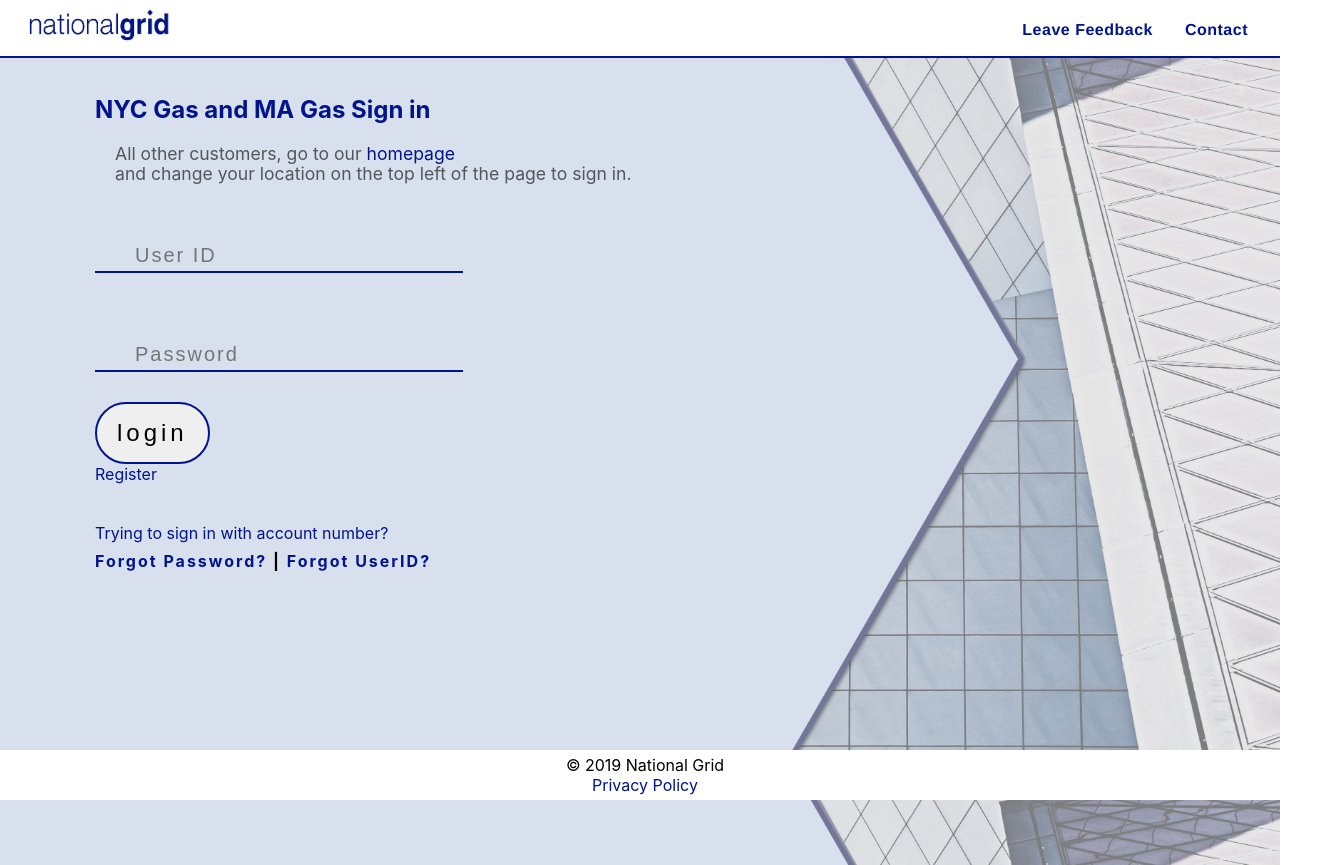
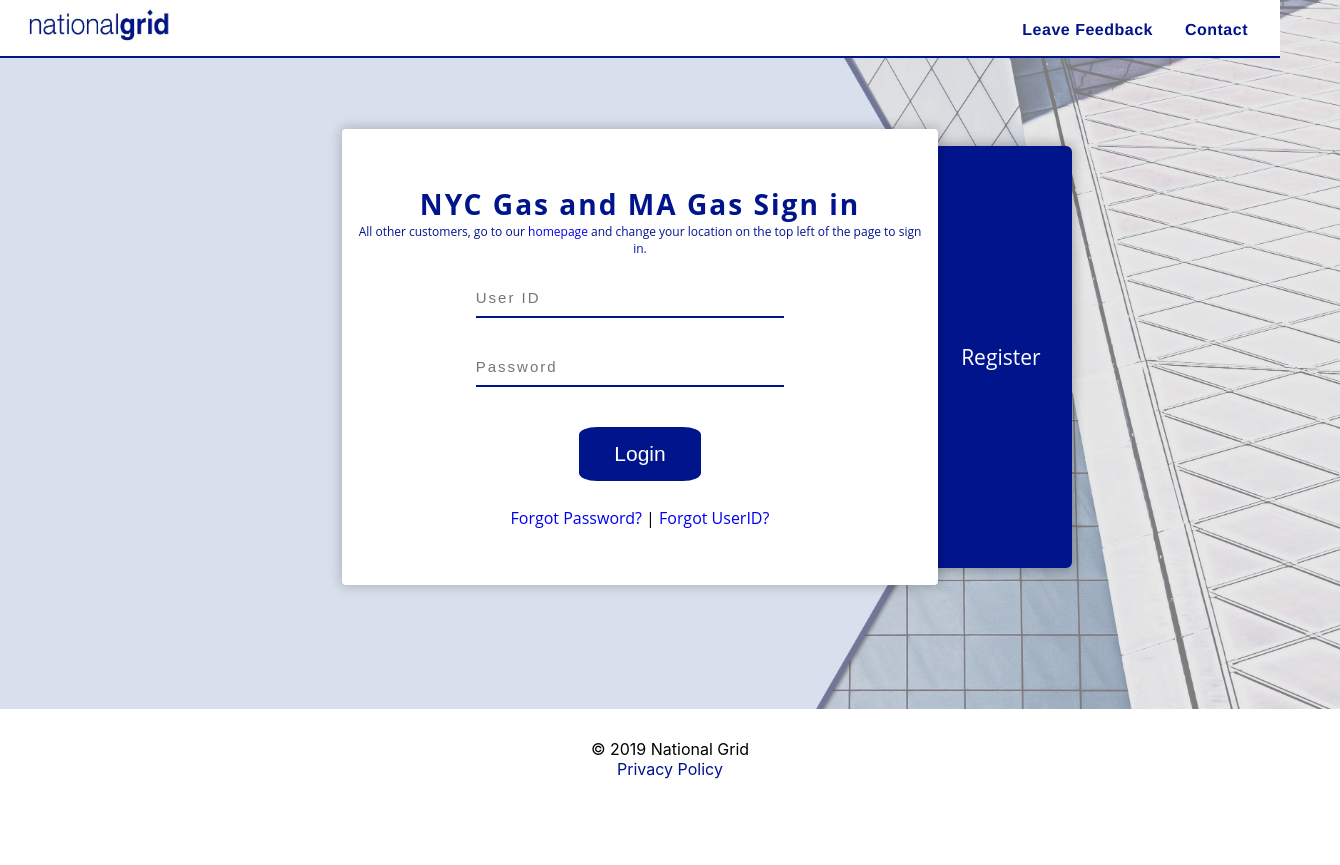
Before and after one commit to nirmaperera/NationalGridRedesign, a React (Create React App) app: page / in a window 1280 px wide. Shown: the whole page, 1340 px wide, since content can reach past the window. After the commit the page ends 809 px from the top, so only its background shows below. Built offline with nearby package versions, Linux system fonts and the light colour scheme.

Commit message:
redesign of login and register

```diff
--- a/src/components/content/Main.js
+++ b/src/components/content/Main.js
@@ -2,12 +2,13 @@
 
 import React from 'react';
 import './main.css';
-import Login from '../content/login/Login';
+
+import ToggleLogin from './ToggleLogin';
 
 const Main = () => (
 
     <div >
-        <Login />
+        <ToggleLogin />
     </div>
 
 );
--- /dev/null
+++ b/src/components/content/ToggleLogin.js
@@ -0,0 +1,74 @@
+import React from 'react';
+import Login from './login/Login';
+import Register from './register/Register';
+
+import '../content/login/login.css';
+
+class ToggleLogin extends React.Component {
+  constructor(props) {
+    super(props);
+    this.state = {
+      isLogginActive: true
+    };
+  }
+
+  componentDidMount() {
+    //Add .right by default
+    this.rightSide.classList.add("right");
+  }
+
+  changeState = () => {
+    const { isLogginActive } = this.state;
+
+    if (isLogginActive) {
+      this.rightSide.classList.remove("right");
+      this.rightSide.classList.add("left");
+    } else {
+      this.rightSide.classList.remove("left");
+      this.rightSide.classList.add("right");
+    }
+    this.setState(prevState => ({ isLogginActive: !prevState.isLogginActive }));
+  }
+
+  render() {
+    const { isLogginActive } = this.state;
+    const current = isLogginActive ? "Register" : "Login";
+    const currentActive = isLogginActive ? "login" : "register";
+    return (
+      <div className="App">
+        <div className="login">
+          <div className="container" ref={ref => (this.container = ref)}>
+            {isLogginActive && (
+              <Login containerRef={ref => (this.current = ref)} />
+            )}
+            {!isLogginActive && (
+              <Register containerRef={ref => (this.current = ref)} />
+            )}
+          </div>
+          <RightSide
+            current={current}
+            currentActive={currentActive}
+            containerRef={ref => (this.rightSide = ref)}
+            onClick={this.changeState}
+          />
+        </div>
+      </div>
+    );
+  }
+}
+
+const RightSide = props => {
+  return (
+    <div
+      className="right-side"
+      ref={props.containerRef}
+      onClick={props.onClick}
+    >
+      <div className="inner-container">
+        <div className="text">{props.current}</div>
+      </div>
+    </div>
+  );
+};
+
+export default ToggleLogin;
--- a/src/components/content/login/Login.js
+++ b/src/components/content/login/Login.js
@@ -5,37 +5,43 @@ import './login.css';
 class Login extends Component {
     render() {
         return (
-            <form className="main-form">
-                <h2>NYC Gas and MA Gas Sign in</h2>
+            <div className="base-container" ref={this.props.containerRef}>
+                <div className="header">
+                    <h3>NYC Gas and MA Gas Sign in</h3>
+                    <p> All other customers, go to our <a href="https://www.nationalgridus.com/NY-Home/Default.aspx"> homepage</a>  and change your location on the top left of the page to sign in.</p>
+                </div>
+                <div className="content">
+                    <div className="form">
+                        <div className="form-group">
 
-                <p> All other customers, go to our <a href="https://www.nationalgridus.com/NY-Home/Default.aspx"> homepage</a> <br /> and change your location on the top left of the page to sign in.</p>
+                            <input type="text" name="username" placeholder="User ID" />
+                        </div>
+                        <div className="form-group">
 
-                <div className="inputFields">
-                    <input className="form-row" type="text" placeholder="User ID"></input>
-                    <input className="form-row" type="password" placeholder="Password"></input>
+                            <input type="password" name="password" placeholder="Password" />
+                        </div>
+                    </div>
+                </div>
+                <div className="footer">
+                    <button type="button" className="btn">
+                        Login
+              </button>
 
+                    <div className="forgotCreds">
+                        <a href="https://online.nationalgridus.com/forgetpass/KSE_Password.jsp">Forgot Password?</a>
+                        <span>  |  </span>
+                        <a href="https://online.nationalgridus.com/forgetpass/KSE_userid.jsp">Forgot UserID?</a>
+
+                    </div>
                 </div>
+            </div>
 
-                <div className="main-inputs">
-                    <input className="form-row" type="button" value="login"></input>
-                    <a href="/">Register</a>
 
-                </div>
-
-                <div className="note">
-                    <a href="https://online.nationalgridus.com/viewmybills/LoginActivate?applicurl=aHR0cHM6Ly9vbmxpbmUubmF0aW9uYWxncmlkdXMuY29tL3ZpZXdteWJpbGxzL215YWNjb3VudC8=&auth_method=0" >
-                        Trying to sign in with account number?</a>
-                </div>
-                <div className="forgotCreds">
-                    <a href="https://online.nationalgridus.com/forgetpass/KSE_Password.jsp">Forgot Password?</a>
-                    <span> | </span>
-                    <a href="https://online.nationalgridus.com/forgetpass/KSE_userid.jsp">Forgot UserID?</a>
-
-                </div>
-            </form>
         )
     }
+
+
+
 }
 
-
 export default Login;
--- a/src/components/content/login/login.css
+++ b/src/components/content/login/login.css
@@ -1,92 +1,213 @@
 
-body{
-    overflow-x: hidden;
-}
-.main-form{
-    width: 50%;
-    height: 60%;
-    margin: 65px;
-    padding: 30px;
+.App {
+    text-align: center;
+    display: flex;
+    justify-content: center;
+    align-items: center;
+    font-family: "Open Sans", sans-serif;
+  }
 
-}
+  .base-container {
+    width: 100%;
+    display: -webkit-box;
+    display: -ms-flexbox;
+    display: flex;
+    -webkit-box-orient: vertical;
+    -webkit-box-direction: normal;
+        -ms-flex-direction: column;
+            flex-direction: column;
+    -webkit-box-align: center;
+        -ms-flex-align: center;
+            align-items: center;
+  }
 
-.register-link{
-    float: right;
-    padding: 20px;
-    margin-top: 10;
-    font-weight: bold;
-    font-size: 20px;
-    border-radius: 20px;
-    background-color: white;
-    width: 15%;
-    text-align: center;
-}
+  .base-container .header {
+    font-size: 24px;
+    font-family: "Open Sans", sans-serif;
+    color:#00148c;
 
-.main-form p{
-    font-size:1.1rem;
-    line-height:20px;
-    padding:20px;
-    color:#53565a;
+  }
+  .base-container .header h3{
+    letter-spacing: 2px;
+  }
 
-}
 
-.main-form h2{
- color: #00148c;
-}
+  .base-container .header p{
+    font-size: 12px;
+  }
 
-.inputFields{
-    display: inline;
-}
+  .base-container a{
+    text-decoration: none;
 
-.main-form a, a:visited {
+  }
+
+  .base-container a:visited{
     color:#00148c;
-    text-decoration: none;
-}
+  }
+  .base-container .content {
+    display: -webkit-box;
+    display: -ms-flexbox;
+    display: flex;
+    -webkit-box-orient: vertical;
+    -webkit-box-direction: normal;
+        -ms-flex-direction: column;
+            flex-direction: column;
+  }
 
-.form-row{
+
+
+  .base-container .content .form {
+    margin-top: 2em;
+    display: -webkit-box;
+    display: -ms-flexbox;
     display: flex;
-    justify-content: flex-start;
-    padding: 2em;
-}
-.note{
-    padding-top:5%;
-    line-height: 35px;
-}
+    -webkit-box-orient: vertical;
+    -webkit-box-direction: normal;
+        -ms-flex-direction: column;
+            flex-direction: column;
+    -webkit-box-align: center;
+        -ms-flex-align: center;
+            align-items: center;
+  }
 
-.main-inputs{
-    display: inline;
-}
+  .base-container .content .form .form-group {
+    display: -webkit-box;
+    display: -ms-flexbox;
+    display: flex;
+    -webkit-box-orient: vertical;
+    -webkit-box-direction: normal;
+        -ms-flex-direction: row;
+            flex-direction: row;
+    -webkit-box-align: start;
+        -ms-flex-align: start;
+            align-items: flex-start;
 
-input[type="text"], input[type="password"]{
+    width: 150%;
+
+
+  }
+
+  .form-row{
+    padding: 4%;
+  }
+
+
+
+  .base-container .content .form .form-group input {
     background-color: transparent;
     border: 0;
     border-bottom: solid 2px #00148c;
-    width: 45%;
-    padding-bottom: 4px;
+    padding-bottom: 10px;
     color: #111;
     font-weight: dark;
+    width:100%;
     letter-spacing: 2px;
-    margin-bottom: 30px;
+    margin-bottom: 40px;
     margin-right: 20px;
-    font-size: 20px;
+    font-size: 15px;
+    -webkit-transition: all 250ms ease-in-out;
+    transition: all 250ms ease-in-out;
   }
 
-  input[type="button"]{
+
+  /* .base-container .footer {
+    margin-top: 3em;
+  } */
+
+  .btn {
+    font-size: 21px;
+    padding: 15px 35px;
+    border: 0;
+    background-color: #00148c;
+    color: #fff;
+    border-radius: 15%;
+    transition: all 250ms ease-in-out;
     cursor: pointer;
-    border-radius: 50px;
-    padding: 15px 20px;
-    text-align: center;
-    font-size:1.5rem;
-    letter-spacing: 4px;
-    align-content: center;
-    border: 2px solid #00148c;
+
   }
 
-  input[type="button"]:hover{
-      background-color:#F4F5F7;
+  .btn:hover{
+    background-color: #00146c;
   }
 
   .forgotCreds{
-      letter-spacing: 2px;
-      font-weight: bold;
+    margin-top:10%;
   }
+
+  .login {
+    width: 45em;
+    height: 40em;
+    min-height: 44em;
+    display: flex;
+    justify-content: center;
+    align-items: center;
+    margin-top: 5px;
+    position: relative;
+    z-index: 99;
+  }
+
+  .container {
+    display: flex;
+    justify-content: center;
+    align-items: center;
+    background-color: #fff;
+    box-shadow: 0px 0px 12px 2px rgba(15, 15, 15, 0.2);
+    border-radius: 4px;
+    position: relative;
+    z-index: 99;
+    width: 80%;
+    height: 60%;
+    z-index: 99;
+    padding: 17px 10px;
+    transition: transform 200ms ease-in-out;
+  }
+
+  .right-side {
+    display: flex;
+    flex-direction: column;
+    justify-content: center;
+    height: 60%;
+    background-color: #00148c;
+    width: 100%;
+    position: absolute;
+    right: -34%;
+    border-radius: 6px;
+    z-index: 1;
+    transition: all 400ms ease-in-out;
+    cursor: pointer;
+    box-shadow: 0px 0px 12px 2px rgba(15, 15, 15, 0.281);
+
+
+
+  }
+
+  .right {
+    right: -10%;
+    align-items: flex-end;
+
+  }
+
+  .right:hover{
+    right: -14%;
+
+  }
+  .left {
+    right: 10%;
+    align-items: flex-start;
+
+  }
+
+  .left:hover {
+    right: 15%;
+
+
+  }
+
+
+  .text {
+    font-size: 21px;
+    font-weight: 500;
+    color: #fff;
+    margin-right: 1.5em;
+    margin-left: 1.5em;
+  }
--- a/src/components/content/main.css
+++ b/src/components/content/main.css
@@ -1,4 +1,5 @@
 html{
 	background-image:url("../../assets/images/background.jpg");
 	background-size: cover;
+	background-repeat:no-repeat;
 }
--- a/src/components/content/register/Register.js
+++ b/src/components/content/register/Register.js
@@ -1,22 +1,56 @@
 import React, { Component } from 'react'
-
 import './register.css';
 
 class Register extends Component {
     render() {
         return (
-            <form className="main-form">
-                <h2>Account Sign Up</h2>
-                <div className="inputFields">
-                    <input className="form-row" type="text" placeholder="First Name"></input>
-                    <input className="form-row" type="text" placeholder="Last Name"></input>
-                    <input className="form-row" type="text" placeholder="User ID"></input>
-                    <input className="form-row" type="number" placeholder="SSN (last 4 digits)"></input>
-                    <input className="form-row" type="email" placeholder="email"></input>
-                    <input className="form-row" type="email" placeholder="Confirm email"></input>
-                    <input className="form-row" type="password" placeholder="Password"></input>
-                    <input className="form-row" type="password" placeholder="Confirm Password"></input>
-                    <div className="securityQuestion">
+            <div className="base-container" ref={this.props.containerRef}>
+                <div className="header"><h3>Register</h3></div>
+                <div className="content">
+
+                    <div className="form">
+                        <div className="form-group-reg">
+                            <div className="form-row-reg">
+                                <input type="text" name="FirstName" placeholder="First Name" />
+                            </div>
+                            <div className="form-row-reg">
+                                <input type="text" name="lastName" placeholder="Last Name" />
+                            </div>
+
+                        </div>
+                        <div className="form-group-reg">
+
+                            <div className="form-row-reg">
+                                <input type="text" name="userId" placeholder="User ID" />
+                            </div>
+                            <div className="form-row-reg">
+                                <input type="number" name="ssn" placeholder="ssn (last 4 digits)" />
+                            </div>
+                        </div>
+
+                        <div className="form-group-reg">
+
+
+                            <div className="form-row-reg">
+                                <input type="password" name="password" placeholder="password" />
+                            </div>
+                            <div className="form-row-reg">
+                                <input type="password" name="password2" placeholder="confirm password" />
+                            </div>
+                        </div>
+
+
+                        <div className="form-group-reg">
+                            <div className="form-row-reg">
+                                <input type="email" name="email" placeholder="email" />
+                            </div>
+                            <div className="form-row-reg">
+                                <input type="email" name="email2" placeholder="confirm email" />
+                            </div>
+                        </div>
+
+                        <div className="form-group-reg">
+                            <div className="form-row-reg">
                                 <select>
                                     <label>Security Question</label>
                                     <option value="q1">What is your mother's maiden name?</option>
@@ -24,21 +58,28 @@ class Register extends Component {
                                     <option value="q3">What's your favorite color?</option>
                                     <option value="q4">What's the your first teacher's last name?</option>
                                 </select>
-                        <label>Answer</label>
-                        <input className="form-row" type="text" ></input>
+
+                                <input className="form-row-reg" type="text" placeholder="Answer" ></input>
                             </div>
-                    <input className="form-row" type="number" placeholder="zip code"></input>
+                        </div>
+                        <div className="form-group-reg">
+                            <input className="form-row-reg" type="number" placeholder="zip code"></input>
                         </div>
 
-                <div className="main-inputs">
-                    <input className="form-row" type="button" value="login"></input>
-                    <a href="/">Register</a>
                     </div>
-
-            </form>
+                </div>
+                <div className="footer-reg">
+                    <button type="button" className="btn-reg">
+                        Register
+              </button>
+                </div>
+            </div >
 
         )
     }
+
+
+
 }
 
 export default Register;
--- a/src/components/content/register/register.css
+++ b/src/components/content/register/register.css
@@ -0,0 +1,75 @@
+App {
+    text-align: center;
+    display: flex;
+    justify-content: center;
+    align-items: center;
+    font-family: "Open Sans", sans-serif;
+  }
+
+  .base-container{
+    width: 100%;
+    display: -webkit-box;
+    display: -ms-flexbox;
+    display: flex;
+    -webkit-box-orient: vertical;
+    -webkit-box-direction: normal;
+        -ms-flex-direction: column;
+            flex-direction: column;
+    -webkit-box-align: center;
+        -ms-flex-align: center;
+            align-items: center;
+
+  }
+
+   .form-group-reg {
+    display: flex;
+    flex-direction: row;
+    align-items: flex-start;
+    width: 70%;
+}
+
+
+
+
+.form-row-reg{
+
+}
+.form-group-reg input{
+    background-color: transparent;
+    border: 0;
+    border-bottom: solid 2px #00148c;
+    padding-bottom: 10px;
+    color: #111;
+    font-weight: dark;
+    width: 80%;
+    letter-spacing: 2px;
+    margin-bottom: 18px;
+    margin-right: 100px;
+    font-size: 10px;
+    transition: all 250ms ease-in-out;
+  }
+.btn-reg{
+    font-size: 15px;
+    padding: 10px 15px;
+    border: 0;
+    background-color: #00148c;
+    color: #fff;
+    border-radius: 15%;
+    transition: all 250ms ease-in-out;
+    cursor: pointer;
+}
+
+.btn-reg:hover{
+    background-color: #00146c;
+  }
+
+  select {
+    -webkit-appearance: none;
+    -moz-appearance: none;
+    appearance: none;       /* Remove default arrow */
+    border:none;
+    color: #111;
+    letter-spacing: 2px;
+
+
+ }
--- a/src/components/footer/footer.css
+++ b/src/components/footer/footer.css
@@ -1,11 +1,11 @@
 .main-footer{
-    position:fixed;
+
     left: 0;
     bottom: 0;
     width: 100%;
     background-color:white;
     text-align: center;
-    padding: 5px;
+    padding: 30px;
     line-height: 20px;
 }
 
```
Also changed, not shown: 1 other file (tests, documents, lock files or other folders). Lines whose indentation alone changed are shown as unchanged.
